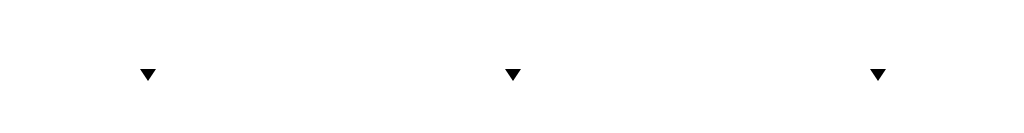
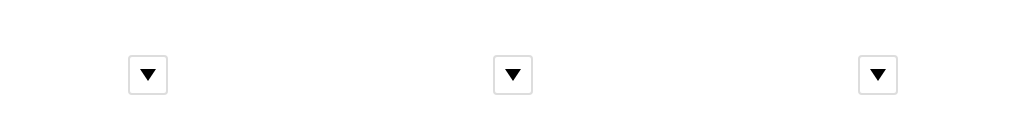
Before and after one commit to kencrimsonIT/Digital-Countdown-Timer, a React (Create React App) app: page / in a window 1280 px wide. Shown: the part 387-520 px from the top of the page, without its empty margins (127-1151 px from the left). Built offline with nearby package versions, Linux system fonts and the light colour scheme.

Commit message:
UPDATE: Customize theme for decrease buttons

```diff
--- a/src/CSS/DecreaseButton.css
+++ b/src/CSS/DecreaseButton.css
@@ -1,6 +1,6 @@
 .decrease-btn {
-    background: #fff;
-    border: none;
+    background: var(--btn-bg, #fff  );
+    border: 2px solid var(--btn-border, #ddd);
     width: 40px;
     height: 40px;
     cursor: pointer;
@@ -10,6 +10,7 @@
     display: flex;
     align-items: center;
     justify-content: center;
+    border-radius: 4px;
 }
 
 .decrease-btn::before {
@@ -22,5 +23,33 @@
     height: 0;
     border-left: 8px solid transparent;
     border-right: 8px solid transparent;
-    border-top: 12px solid #000;
+    border-top: 12px solid var(--btn-arrow-color, #000);
 }
+
+.decrease-btn:hover {
+    background: var(--btn-bg-hover, #f0f0f0);
+    transform: translateY(-1px);
+    box-shadow: 0 2px 8px var(--btn-shadow-hover, rgba(0, 0, 0, 0.15));
+}
+
+.decrease-btn:active {
+    transform: translateY(0);
+}
+
+/*Light theme*/
+[data-theme="light"] .decrease-btn {
+    --btn-bg: #ffffff;
+    --btn-border: #e0e0e0;
+    --btn-bg-hover: #f0f0f0;
+    --btn-shadow-hover: rgba(0, 0, 0, 0.15);
+    --btn-arrow-color: #333333;
+}
+
+/*Dark theme*/
+[data-theme="dark"] .decrease-btn {
+    --btn-bg: #2a2a2a;
+    --btn-border: #404040;
+    --btn-bg-hover: #3a3a3a;
+    --btn-shadow-hover: rgba(0, 0, 0, 0.3);
+    --btn-arrow-color: #ffffff;
+}
```
